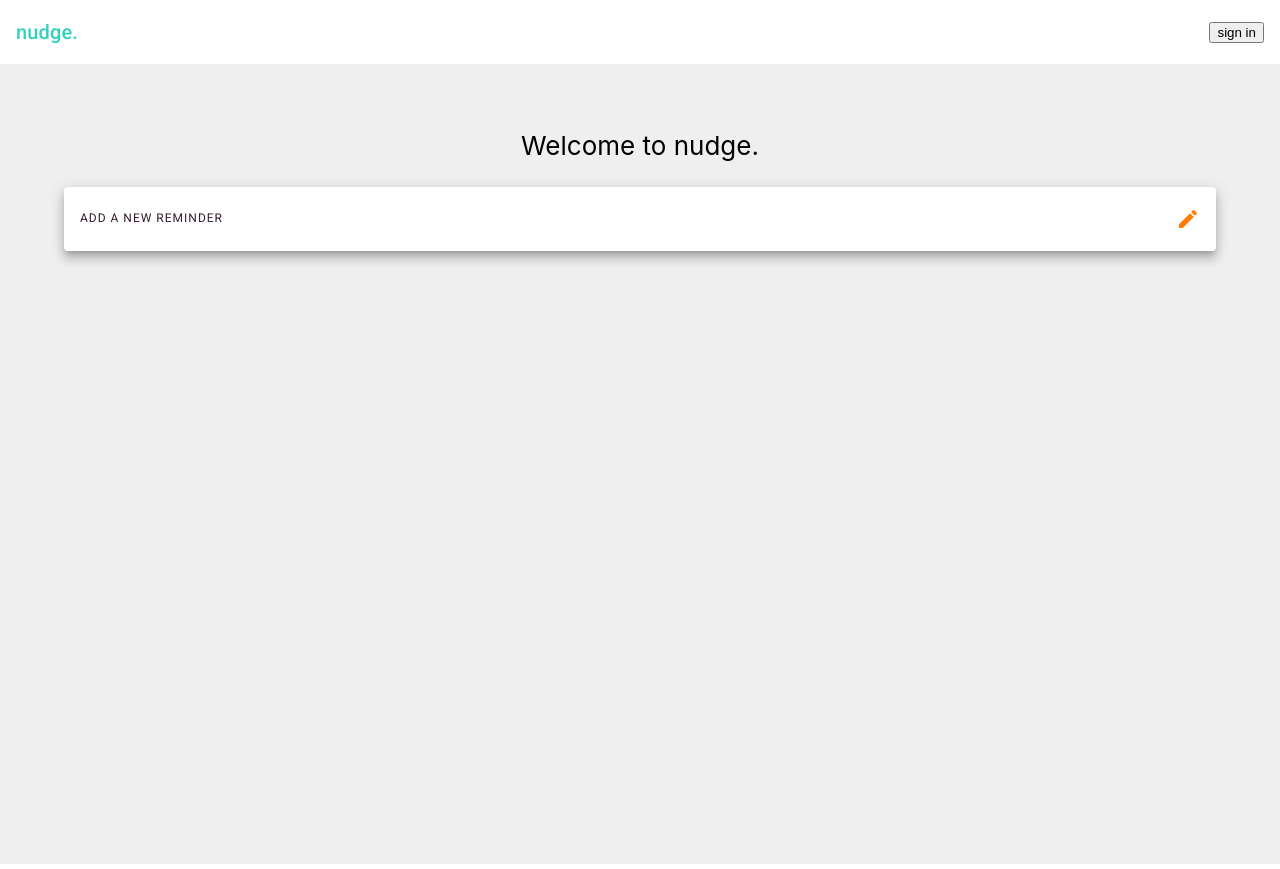
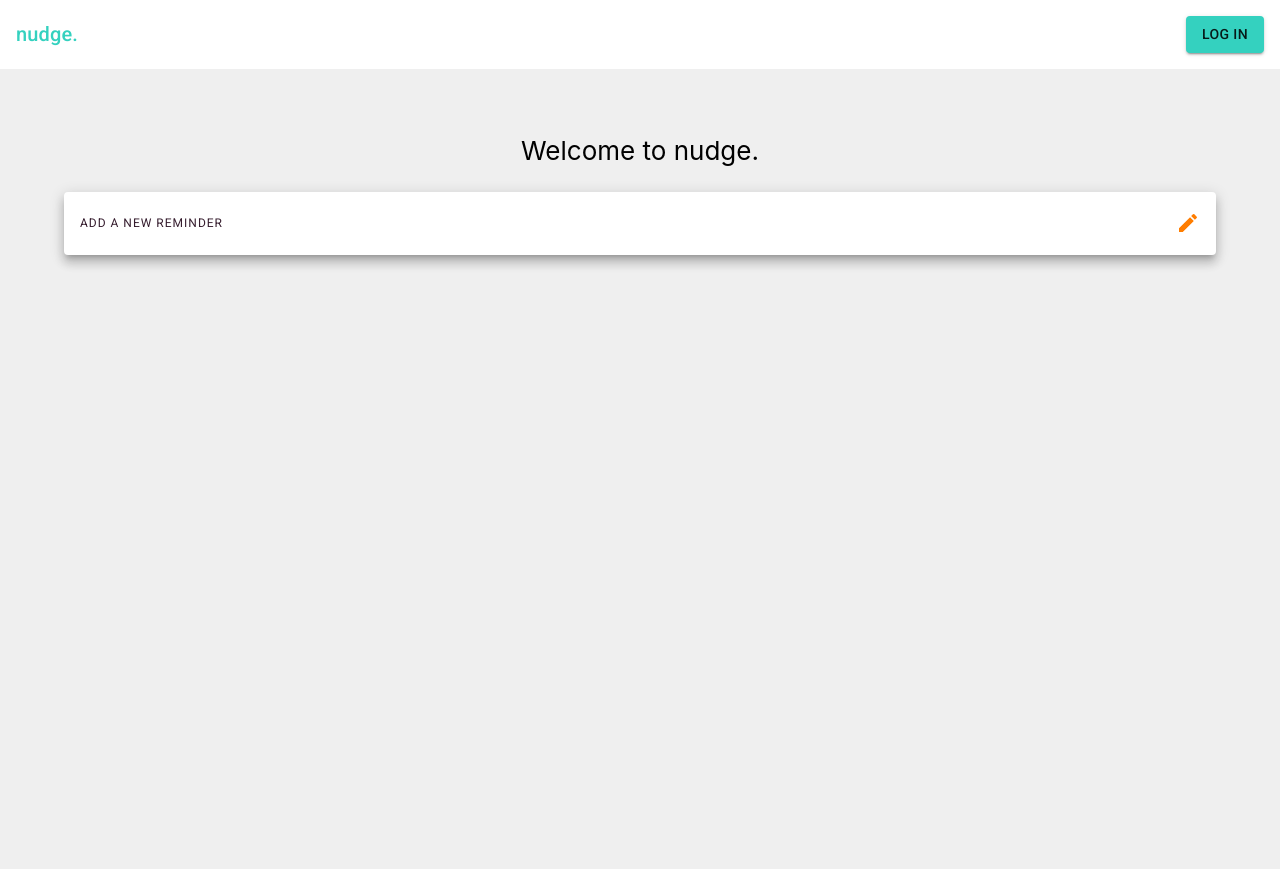
Before and after one commit to sophielevens/nudge, a React (Create React App) app: page / in a window 1280 px wide. Built offline with nearby package versions, Linux system fonts and the light colour scheme; no server answers.

Commit message:
fixes auth issues pt 2.

```diff
--- a/src/App.js
+++ b/src/App.js
@@ -1,6 +1,7 @@
 import "./App.css";
 import Header from "./components/Header.js";
 import AddCard from "./components/AddCard.js";
+import LoginButton from "./components/LoginButton.js";
 
 function App() {
   return (
--- a/src/components/LoginButton.js
+++ b/src/components/LoginButton.js
@@ -1,14 +1,19 @@
 import React from 'react'
+import { Button } from "@material-ui/core";
 import { useAuth0 } from '@auth0/auth0-react';
 
 const LoginButton = () => {
   const { loginWithRedirect } = useAuth0();
 
   return (
-    <div>
-      <button onClick={() => loginWithRedirect}>sign in</button>
-    </div>
-  )
-}
+    <Button
+      color="primary"
+      variant="contained"
+      onClick={() => loginWithRedirect()}
+    >
+      Log In
+    </Button>
+  );
+};
 
-export default LoginButton
+export default LoginButton;
--- a/src/index.js
+++ b/src/index.js
@@ -7,18 +7,18 @@ import { theme } from "./lib/theme";
 import { BrowserRouter as Router } from "react-router-dom";
 import { Auth0Provider } from '@auth0/auth0-react';
 
-const domain = process.env.NUDGE_AUTH_DOMAIN
-const clientId = process.env.NUDGE_APP_AUTH_CLIENT_ID
+const domain = process.env.REACT_APP_AUTH_DOMAIN
+const clientId = process.env.REACT_APP_AUTH_CLIENT_ID
 
 ReactDOM.render(
   <Router>
-    <Auth0Provider domain={domain} clientId={clientId} redirectUri={window.location.origin}>
-      <React.StrictMode>
-        <ThemeProvider theme={theme}>
+    <React.StrictMode>
+      <ThemeProvider theme={theme}>
+        <Auth0Provider domain={domain} clientId={clientId} redirectUri={window.location.origin}>
           <App />
-        </ThemeProvider>
-      </React.StrictMode>
-    </Auth0Provider>
+        </Auth0Provider>
+      </ThemeProvider>
+    </React.StrictMode>
   </Router>,
   document.getElementById("root")
 );
```
